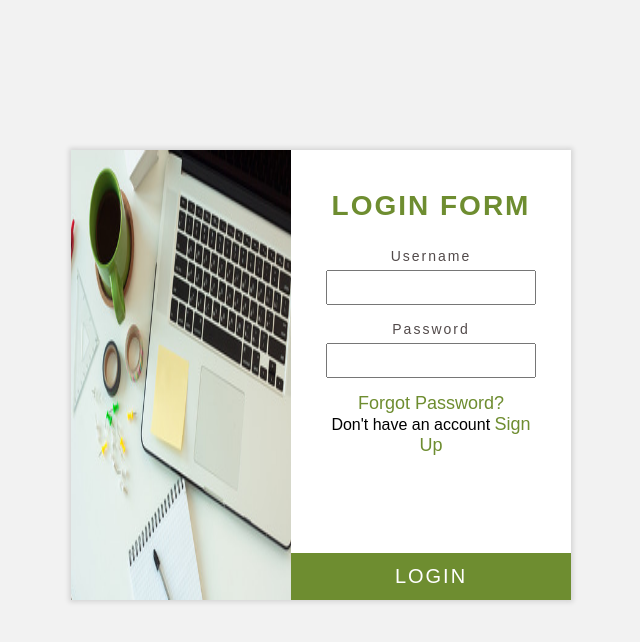
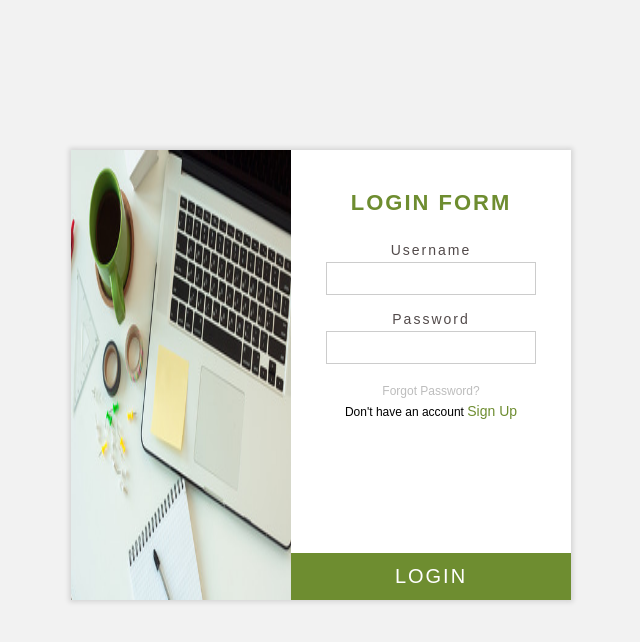
Before and after one commit to neha18-018080/Log-in_page, a plain HTML site: page index.html in a window 1280 px wide. Shown: the whole page, without its empty margins (319-959 px from the left). Drawn offline with Linux system fonts and the light colour scheme; a web font is replaced by a local one.

Commit message:
Update main.css

```diff
--- a/css/main.css
+++ b/css/main.css
@@ -3,7 +3,7 @@
 * {
   margin: 0;
   padding: 0;
-  font-family: "Sunflower", sans-serif;
+  font-family: Arial, Helvetica, sans-serif;
   outline: none;
   text-decoration: none;
   box-sizing: border-box;
@@ -49,7 +49,7 @@ body {
   color: #6e8d30;
   text-transform: uppercase;
   letter-spacing: 2px;
-  font-size: 28px;
+  font-size: 22px;
   margin-bottom: 25px;
   font-weight: bold;
 }
@@ -61,22 +61,33 @@ body {
 }
 
 .login-form .input {
-  margin: 5px 0 15px;
+  margin: 3px 0 15px;
   width: 100%;
   padding: 8px;
+  border: 1px solid #ccc;
 }
 
+.login-form .forgot{
+  padding: 5px;
+  font-size: 12px;
+}
 .login-form .forgot a {
-  color: #6e8d30;
-  font-size: 18px;
+  color: #bdbdbd;
+  font-size: 12px;
   margin-bottom: 30px;
+}
+
+.login-form .sign-up{
+  font-size: 12px;
+  padding: 0px 0px 20px 0px;
 }
 
 .login-form .sign-up a {
     color: #6e8d30;
-    font-size: 18px;
+    font-size: 14px;
     width: 100%;
     margin-top: 20px;
+    cursor: pointer;
   }
 
 .btn {
@@ -93,6 +104,9 @@ body {
   cursor: pointer;
 }
 
+.text-align-left{
+  text-align: left;
+}
 @media screen and (max-width: 500px) {
   .sub-container {
     flex-direction: column;
@@ -109,7 +123,7 @@ body {
     padding: 20px 35px 0;
   }
   .sub-container .login-form .title {
-    font-size: 24px;
+    font-size: 22px;
     margin-bottom: 20px;
   }
   .login-form .input {
@@ -117,10 +131,11 @@ body {
   }
 
   .login-form .forgot {
-    margin-bottom: 60px;
+    margin-bottom: 55px;
   }
   .btn {
     margin-top: 40px;
     padding: 10px;
+    position: fixed;
   }
 }
```
